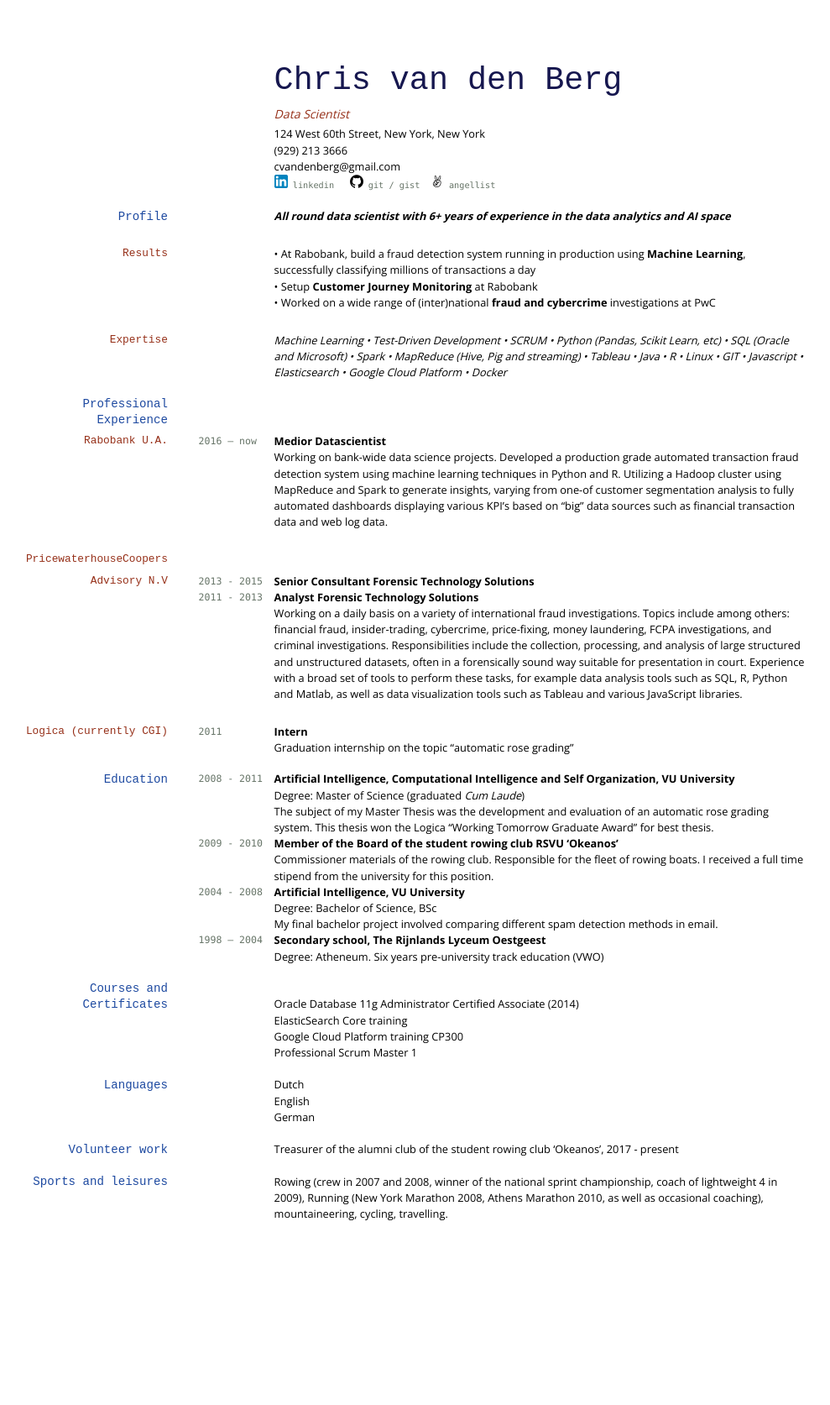
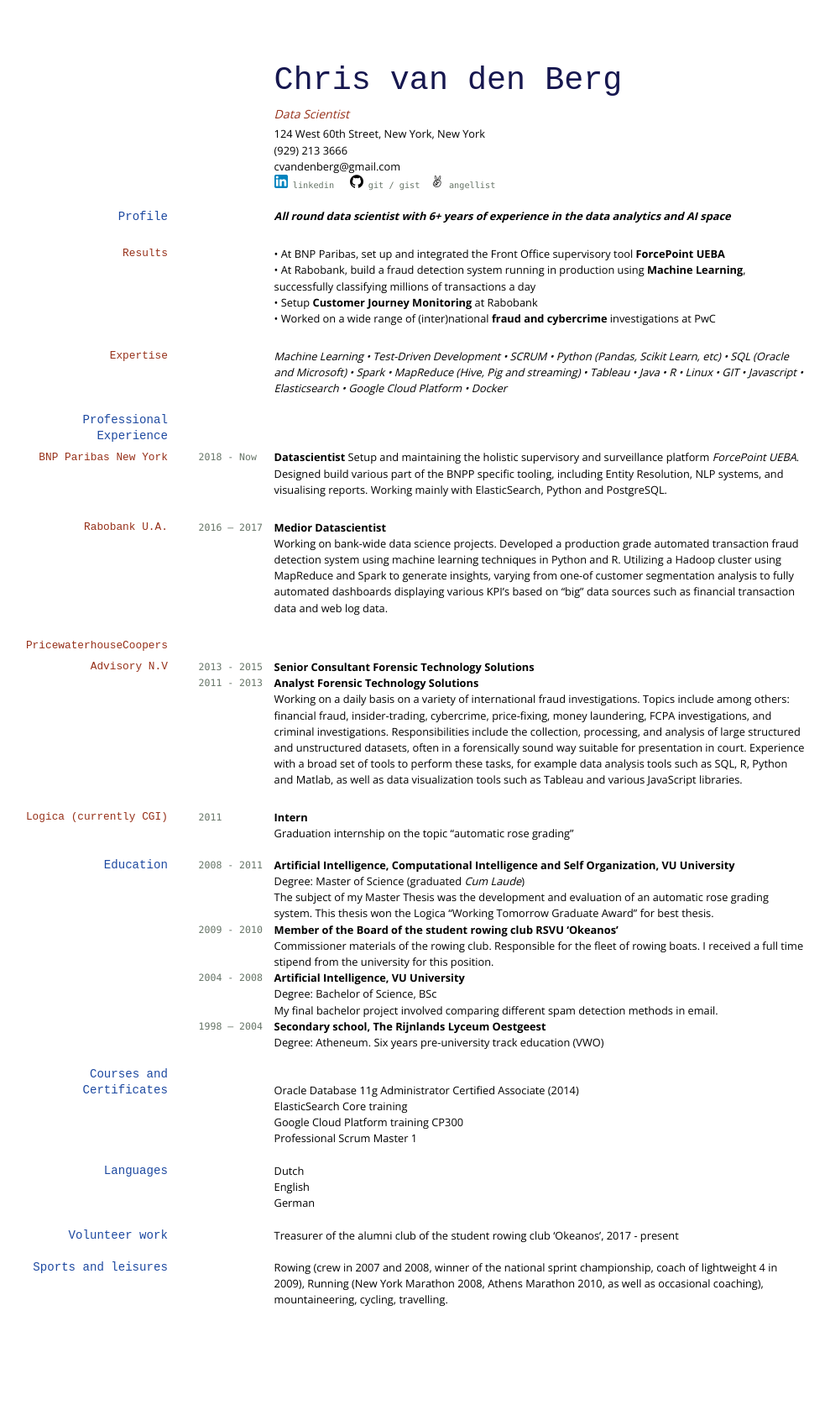
Before and after one commit to Bergvca/bergvca.github.io, a Jekyll site: the page built from resume.md, in a window 1280 px wide. Shown: the whole page at 84% size, without its empty margins (3-992 px from the left). Built offline with Jekyll 4.4.1, drawn with Linux system fonts in a browser that asks for light colours; nearby versions of some CDN libraries; before the commit the page ends 1570 px from its top, so only the background shows below that.

Commit message:
Updated resume

```diff
--- a/resume.md
+++ b/resume.md
@@ -18,6 +18,7 @@ Data Scientist
 _**All round data scientist with 6+ years of experience in the data analytics and AI space**_
 
 ### Results
+* &bull; At BNP Paribas, set up and integrated the Front Office supervisory tool **ForcePoint UEBA**
 * &bull; At Rabobank, build a fraud detection system running in production using **Machine Learning**, successfully
  classifying millions of transactions a day
 * &bull; Setup **Customer Journey Monitoring** at Rabobank
@@ -31,9 +32,15 @@ MapReduce (Hive, Pig and streaming) &bull; Tableau &bull; Java &bull; R &bull; L
 
 ---
 ## Professional Experience
+### BNP Paribas New York
+`2018 - Now`  **Datascientist**
+Setup and maintaining the holistic supervisory and surveillance platform _ForcePoint UEBA_. Designed build
+various part of the BNPP specific tooling, including Entity Resolution, NLP systems, and visualising reports.
+Working mainly with ElasticSearch, Python and PostgreSQL.
+
 ### Rabobank U.A.
 
-`2016 – now`  **Medior Datascientist**
+`2016 – 2017`  **Medior Datascientist**
 
 Working on bank-wide data science projects. Developed a production grade automated transaction fraud detection system
 using machine learning techniques in Python and R. Utilizing a Hadoop cluster using MapReduce and Spark to generate
```
